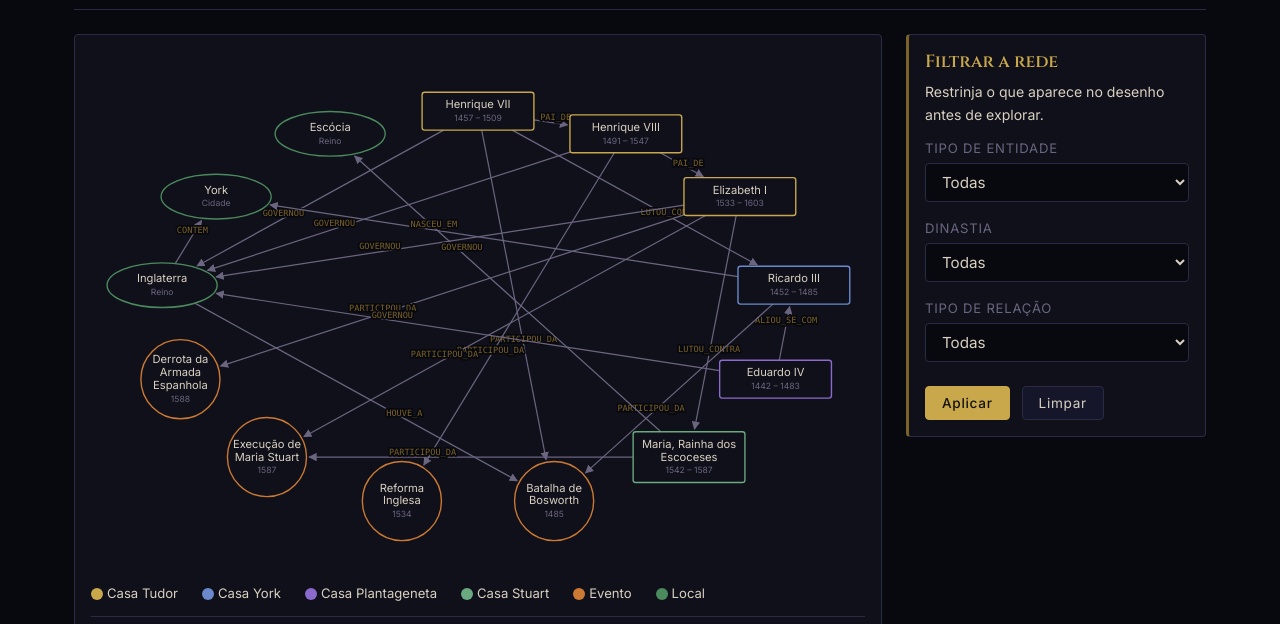
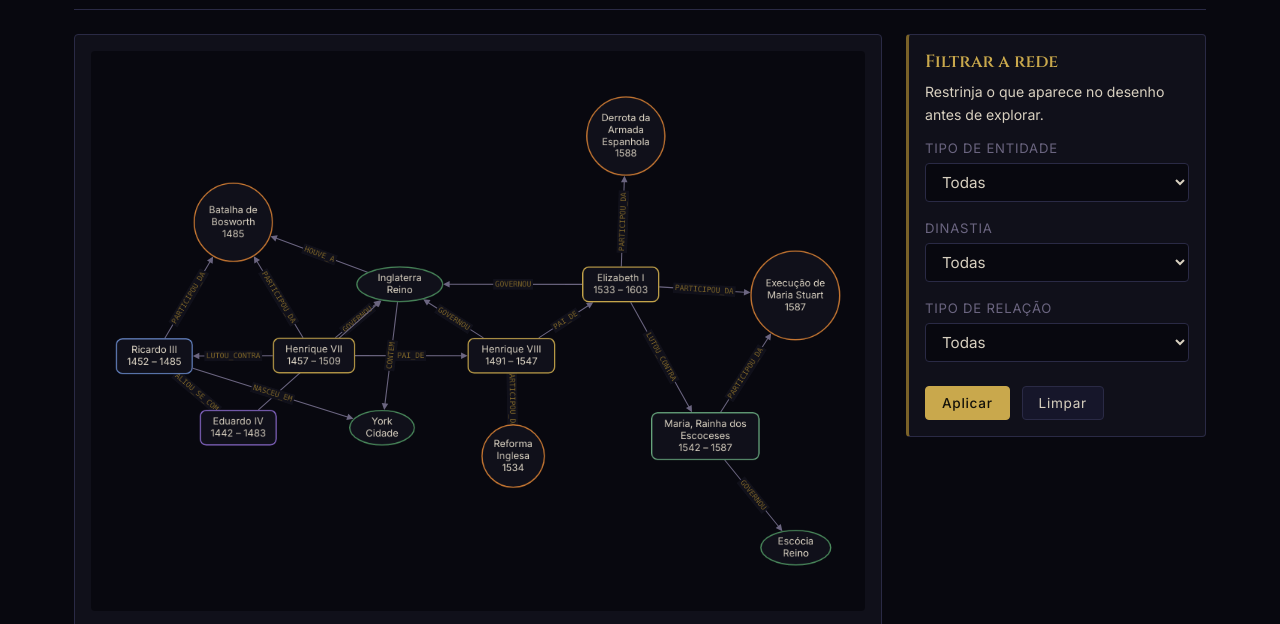
Before and after one commit to EnzoSimon-hub/historia-em-grafos, a plain HTML site: page web/grafo.html in a window 1280 px wide. Shown: the part 173-797 px from the top of the page. Drawn offline with Linux system fonts and the light colour scheme.

Commit message:
grafo: usa Cytoscape.js para o desenho e o layout
O layout em elipse calculado à mão deixava as arestas longas cruzando o
centro e os rótulos amontoados. O desenho passa para a biblioteca
Cytoscape.js (cópia local em assets/js/vendor/, MIT), com layout de forças
"cose" partindo da mesma elipse, para o resultado não mudar entre recargas.

- clique num nó destaca a vizinhança; arrastar e zoom vêm da biblioteca
- lista das relações em texto num <details>, no lugar do <desc> do SVG
- cores continuam vindo das variáveis do estilo.css
- trata acervo vazio, relação órfã e biblioteca ausente

Co-Authored-By: Claude Opus 5.5 <noreply@anthropic.com>

```diff
--- a/web/assets/css/estilo.css
+++ b/web/assets/css/estilo.css
@@ -889,42 +889,32 @@ dialog .conexoes {
   font-size: 0.88rem;
 }
 
-/* Grafo desenhado por grafo.js (posterior à Etapa 04). Fica no fim do
-   arquivo para não deslocar as linhas citadas em docs/etapa-03.md e
-   docs/etapa-04.md. A cor da borda de cada personagem segue o padrão da
-   .etiqueta: o atributo data-dinastia escolhe a variável; dinastia sem cor
-   própria fica com a borda neutra de .no. */
+
+/* Grafo desenhado por grafo.js com a biblioteca Cytoscape.js (posterior à
+   Etapa 04). Fica no fim do arquivo para não deslocar as linhas citadas em
+   docs/etapa-03.md e docs/etapa-04.md. As cores de nós e arestas são lidas
+   destas variáveis pelo próprio grafo.js. */
 :root {
   --evento: #cc7a33;
   --local:  #4a8a5c;
 }
 
-.aresta { stroke: var(--text-dim); stroke-width: 1.4; }
-
-.seta-ponta { fill: var(--text-dim); }
-
-.rotulo {
-  font-family: ui-monospace, Consolas, monospace;
-  font-size: 10px;
-  fill: var(--gold-dim);
-  text-anchor: middle;
-  paint-order: stroke;
-  stroke: var(--bg);
-  stroke-width: 4px;
-  stroke-linejoin: round;
+/* A biblioteca precisa de uma área com altura definida para desenhar. */
+.grafo {
+  height: 560px;
+  background: var(--bg);
+  border-radius: var(--raio);
 }
 
-.no { fill: var(--surface); stroke: var(--text-dim); stroke-width: 1.6; }
+.grafo-aviso {
+  padding: var(--e-6) var(--e-4);
+  color: var(--text-dim);
+  text-align: center;
+}
 
-.no-personagem[data-dinastia="Casa Tudor"]        { stroke: var(--tudor); }
-.no-personagem[data-dinastia="Casa York"]         { stroke: var(--york); }
-.no-personagem[data-dinastia="Casa Plantageneta"] { stroke: var(--plantageneta); }
-.no-personagem[data-dinastia="Casa Stuart"]       { stroke: var(--stuart); }
-.no-evento { stroke: var(--evento); }
-.no-local  { stroke: var(--local); }
-
-.nome  { font-family: var(--fonte-texto); font-size: 13px; fill: var(--text); text-anchor: middle; }
-.miudo { font-family: var(--fonte-texto); font-size: 10px; fill: var(--text-dim); text-anchor: middle; }
+.grafo-texto { margin-top: var(--e-4); font-size: 0.88rem; }
+.grafo-texto summary { cursor: pointer; color: var(--gold); }
+.grafo-texto .conexoes { margin-top: var(--e-2); }
 
 /* Legenda: as mesmas variáveis dos nós, no lugar de cores escritas no HTML. */
 .amostra                                    { background: var(--text-dim); }
@@ -934,3 +924,7 @@ dialog .conexoes {
 .amostra[data-dinastia="Casa Stuart"]       { background: var(--stuart); }
 .amostra-evento                             { background: var(--evento); }
 .amostra-local                              { background: var(--local); }
+
+@media (max-width: 560px) {
+  .grafo { height: 440px; }
+}
--- a/web/assets/js/grafo.js
+++ b/web/assets/js/grafo.js
@@ -1,62 +1,59 @@
 /* ==========================================================================
    História em Grafos — grafo.js
    --------------------------------------------------------------------------
-   Desenha a rede do acervo a partir dos dados de acervo.js, no lugar da
-   ilustração escrita à mão nas Etapas 02 e 03. O grafo passa a mostrar as
-   mesmas entidades e relações que a listagem e o painel.
+   Desenha a rede do acervo a partir dos dados de acervo.js, usando a
+   biblioteca Cytoscape.js (cópia local em assets/js/vendor/, para continuar
+   abrindo com duplo clique e sem internet).
 
-   Layout: os nós ficam distribuídos numa elipse, em ângulos iguais e
-   agrupados por tipo (personagens, eventos, locais):
-     x = centroX + RAIO_X · cos(ângulo)      y = centroY + RAIO_Y · sen(ângulo)
+   Este arquivo só traduz o acervo para o formato da biblioteca e decide a
+   aparência. Desenho, zoom, arraste e layout ficam com o Cytoscape.
 
-   Fluxo:  Acervo.carregar()  →  montarNo()  →  posicionar()
-           →  desenharArestas()  →  desenharNos()  →  descrever()
+   Layout: os nós partem de uma elipse, agrupados por tipo, e o algoritmo de
+   forças "cose" refina as posições — nós se repelem, arestas puxam como
+   molas. Partir sempre da mesma elipse faz o desenho sair igual a cada
+   abertura da página, em vez de mudar a cada recarga.
+
+   Fluxo:  Acervo.carregar()  →  montarElementos()  →  cytoscape({ ... })
+           →  destacar vizinhança ao clicar  →  listarEmTexto()
    ========================================================================== */
 
 (function () {
   'use strict';
 
-  /* Elementos SVG precisam ser criados no namespace do SVG: com o
-     createElement comum, o navegador cria a tag mas não a desenha. */
-  const SVG_NS = 'http://www.w3.org/2000/svg';
+  const area  = document.getElementById('grafo');
+  const lista = document.getElementById('grafo-lista');
 
-  /* Área de desenho: os mesmos valores do viewBox do <svg> em grafo.html. */
-  const LARGURA = 900;
-  const ALTURA = 600;
-
-  /* Raios da elipse. Ela é mais larga que alta porque os retângulos dos
-     personagens também são: num círculo, os do topo se encostariam. */
-  const RAIO_X = 370;
-  const RAIO_Y = 230;
-
-  const ALTURA_DA_LINHA = 15;
-
-  /* Espaço entre a ponta da seta e a borda do nó de destino. */
-  const FOLGA_SETA = 3;
-
-  /* Onde o rótulo fica ao longo da aresta (0 = origem, 1 = destino). No meio
-     (0.5), as arestas longas cruzam o centro da elipse e os rótulos se
-     amontoam lá; mais perto do destino, eles se espalham em volta. */
-  const POSICAO_DO_ROTULO = 0.65;
-
-  const camadaArestas = document.getElementById('grafo-arestas');
-  const camadaNos     = document.getElementById('grafo-nos');
-  const descricao     = document.getElementById('svg-desc');
-
-  /* ── Utilitários ─────────────────────────────────────────────────────── */
-
-  function criarSvg(tag, atributos, texto) {
-    const elemento = document.createElementNS(SVG_NS, tag);
-    Object.entries(atributos || {}).forEach(function (par) {
-      elemento.setAttribute(par[0], par[1]);
-    });
-    if (texto !== undefined) elemento.textContent = texto;
-    return elemento;
+  /* As cores vêm das variáveis do estilo.css: o Cytoscape desenha em
+     <canvas> e não enxerga o CSS, mas assim a fonte única continua sendo
+     a folha de estilo. */
+  const css = getComputedStyle(document.documentElement);
+  function cor(variavel) {
+    return css.getPropertyValue(variavel).trim();
   }
 
-  /* Uma casa decimal basta para o desenho e deixa o SVG gerado legível. */
-  function arredondar(numero) {
-    return Math.round(numero * 10) / 10;
+  const COR_DA_DINASTIA = {
+    'Casa Tudor':        cor('--tudor'),
+    'Casa York':         cor('--york'),
+    'Casa Plantageneta': cor('--plantageneta'),
+    'Casa Stuart':       cor('--stuart')
+  };
+
+  /* ── Situações em que não há o que desenhar ──────────────────────────── */
+
+  function mostrarAviso(mensagem) {
+    const aviso = document.createElement('p');
+    aviso.className = 'grafo-aviso';
+    aviso.textContent = mensagem;
+    area.replaceChildren(aviso);
+  }
+
+  /* ── Dados → elementos do Cytoscape ──────────────────────────────────── */
+
+  /* Posição inicial: elipse com os tipos agrupados (a ordem do array é
+     personagens, eventos, locais). O "cose" parte daqui. */
+  function posicaoInicial(i, total) {
+    const angulo = -Math.PI / 2 + i * (2 * Math.PI / total);
+    return { x: 400 * Math.cos(angulo), y: 260 * Math.sin(angulo) };
   }
 
   /* Quebra um nome em linhas de até `limite` caracteres, sem cortar palavras:
@@ -73,198 +70,208 @@
     }, []);
   }
 
-  /* ── Nós ─────────────────────────────────────────────────────────────── */
+  /* Tamanho aproximado do texto: a forma do nó é calculada aqui para caber
+     o rótulo, já que a biblioteca não mede o texto sozinha. */
+  const LARGURA_DO_CARACTERE = 7;
+  const ALTURA_DA_LINHA = 16;
 
-  /* Cada entidade vira um nó com forma, tamanho e textos já decididos.
-     meiaLargura e meiaAltura medem a forma a partir do centro: no
-     retângulo, metade dos lados; no círculo e na elipse, os raios. */
-  function montarNo(entidade) {
+  function montarNo(entidade, i, total) {
+    let linhas;
+    let corDaBorda;
     if (entidade.tipo === 'Personagem') {
-      const linhas = quebrarLinhas(entidade.nome, 18);
-      return {
-        entidade: entidade,
-        forma: 'rect',
-        linhas: linhas,
-        detalhe: Acervo.formatarPeriodo(entidade),
-        meiaLargura: 65,
-        meiaAltura: ((linhas.length + 1) * ALTURA_DA_LINHA + 14) / 2
-      };
+      linhas = quebrarLinhas(entidade.nome, 18).concat(Acervo.formatarPeriodo(entidade));
+      corDaBorda = COR_DA_DINASTIA[entidade.dinastia] || cor('--text-dim');
+    } else if (entidade.tipo === 'Evento') {
+      linhas = quebrarLinhas(entidade.nome, 12).concat(entidade.data.slice(0, 4));
+      corDaBorda = cor('--evento');
+    } else {
+      linhas = quebrarLinhas(entidade.nome, 14).concat(entidade.tipoLocal);
+      corDaBorda = cor('--local');
     }
+
+    const maisLonga = Math.max.apply(null, linhas.map(function (l) { return l.length; }));
+    let largura = maisLonga * LARGURA_DO_CARACTERE + 24;
+    let altura = linhas.length * ALTURA_DA_LINHA + 14;
     if (entidade.tipo === 'Evento') {
-      return {
-        entidade: entidade,
-        forma: 'circle',
-        linhas: quebrarLinhas(entidade.nome, 12),
-        detalhe: entidade.data.slice(0, 4),
-        meiaLargura: 46,
-        meiaAltura: 46
-      };
+      largura = altura = Math.max(largura, altura) + 10;   // círculo: diâmetro único
+    } else if (entidade.tipo === 'Local') {
+      largura += 20;                                       // a elipse perde espaço nas pontas
     }
+
     return {
-      entidade: entidade,
-      forma: 'ellipse',
-      linhas: quebrarLinhas(entidade.nome, 14),
-      detalhe: entidade.tipoLocal,
-      meiaLargura: 64,
-      meiaAltura: 26
+      group: 'nodes',
+      data: {
+        id: entidade.id,
+        rotulo: linhas.join('\n'),
+        cor: corDaBorda,
+        tipo: entidade.tipo,
+        largura: largura,
+        altura: altura
+      },
+      position: posicaoInicial(i, total)
     };
   }
 
-  /* Distribui os nós na elipse em ângulos iguais, começando no topo (-90°)
-     e seguindo no sentido horário. A ordem do array — personagens, eventos,
-     locais — mantém os tipos agrupados. */
-  function posicionar(nos) {
-    const passo = (2 * Math.PI) / nos.length;
-    nos.forEach(function (no, i) {
-      const angulo = -Math.PI / 2 + i * passo;
-      no.x = LARGURA / 2 + RAIO_X * Math.cos(angulo);
-      no.y = ALTURA / 2 + RAIO_Y * Math.sin(angulo);
-    });
-  }
+  function montarElementos(acervo) {
+    const entidades = Acervo.todasAsEntidades(acervo);
+    const existe = {};
+    entidades.forEach(function (e) { existe[e.id] = true; });
 
-  function criarForma(no) {
-    const atributos = { 'class': 'no no-' + no.entidade.tipo.toLowerCase() };
-    if (no.entidade.tipo === 'Personagem') atributos['data-dinastia'] = no.entidade.dinastia;
-
-    if (no.forma === 'rect') {
-      atributos.x = arredondar(no.x - no.meiaLargura);
-      atributos.y = arredondar(no.y - no.meiaAltura);
-      atributos.width = no.meiaLargura * 2;
-      atributos.height = no.meiaAltura * 2;
-      atributos.rx = 3;
-    } else if (no.forma === 'circle') {
-      atributos.cx = arredondar(no.x);
-      atributos.cy = arredondar(no.y);
-      atributos.r = no.meiaLargura;
-    } else {
-      atributos.cx = arredondar(no.x);
-      atributos.cy = arredondar(no.y);
-      atributos.rx = no.meiaLargura;
-      atributos.ry = no.meiaAltura;
-    }
-    return criarSvg(no.forma, atributos);
-  }
-
-  /* Nome (uma ou mais linhas) e detalhe, centralizados verticalmente no nó. */
-  function criarTextos(no) {
-    const total = no.linhas.length + (no.detalhe ? 1 : 0);
-    const primeiraLinha = no.y - ((total - 1) * ALTURA_DA_LINHA) / 2 + 4;
-
-    const textos = no.linhas.map(function (linha, i) {
-      return criarSvg('text', {
-        'class': 'nome',
-        x: arredondar(no.x),
-        y: arredondar(primeiraLinha + i * ALTURA_DA_LINHA)
-      }, linha);
-    });
-    if (no.detalhe) {
-      textos.push(criarSvg('text', {
-        'class': 'miudo',
-        x: arredondar(no.x),
-        y: arredondar(primeiraLinha + no.linhas.length * ALTURA_DA_LINHA)
-      }, no.detalhe));
-    }
-    return textos;
-  }
-
-  function desenharNos(nos) {
-    nos.forEach(function (no) {
-      const grupo = criarSvg('g');
-      grupo.append.apply(grupo, [criarForma(no)].concat(criarTextos(no)));
-      camadaNos.appendChild(grupo);
-    });
-  }
-
-  /* ── Arestas ─────────────────────────────────────────────────────────── */
-
-  /* Ponto da borda do nó na direção (dx, dy), um vetor de tamanho 1. Sem
-     isto, a linha iria até o centro e a ponta da seta ficaria escondida
-     atrás do nó. */
-  function bordaNaDirecao(no, dx, dy) {
-    const a = no.meiaLargura;
-    const b = no.meiaAltura;
-    const distancia = no.forma === 'rect'
-      ? Math.min(a / Math.abs(dx), b / Math.abs(dy))
-      : 1 / Math.sqrt((dx / a) * (dx / a) + (dy / b) * (dy / b));
-    return { x: no.x + dx * distancia, y: no.y + dy * distancia };
-  }
-
-  /* Devolve as relações efetivamente desenhadas. */
-  function desenharArestas(relacoes, porId) {
     /* Situação inválida tratada: uma relação que aponta para uma entidade
        inexistente (dado antigo ou editado à mão) é ignorada, em vez de
        interromper o desenho inteiro. */
-    const validas = relacoes.filter(function (r) {
-      return porId[r.origem] && porId[r.destino] && r.origem !== r.destino;
+    const relacoes = acervo.relacoes.filter(function (r) {
+      return existe[r.origem] && existe[r.destino];
     });
-    if (validas.length < relacoes.length) {
-      console.warn('[grafo] ' + (relacoes.length - validas.length) + ' relação(ões) apontam para entidades inexistentes e foram ignoradas.');
+    if (relacoes.length < acervo.relacoes.length) {
+      console.warn('[grafo] ' + (acervo.relacoes.length - relacoes.length) +
+                   ' relação(ões) apontam para entidades inexistentes e foram ignoradas.');
     }
 
-    validas.forEach(function (relacao) {
-      const origem = porId[relacao.origem];
-      const destino = porId[relacao.destino];
-
-      const comprimento = Math.hypot(destino.x - origem.x, destino.y - origem.y);
-      const dx = (destino.x - origem.x) / comprimento;
-      const dy = (destino.y - origem.y) / comprimento;
-
-      const inicio = bordaNaDirecao(origem, dx, dy);
-      const chegada = bordaNaDirecao(destino, -dx, -dy);
-      const fim = { x: chegada.x - dx * FOLGA_SETA, y: chegada.y - dy * FOLGA_SETA };
-
-      /* marker-end vai como atributo, e não no CSS: em folha de estilo
-         externa, url(#seta) seria procurado dentro do arquivo .css. */
-      camadaArestas.append(
-        criarSvg('line', {
-          'class': 'aresta',
-          x1: arredondar(inicio.x), y1: arredondar(inicio.y),
-          x2: arredondar(fim.x),    y2: arredondar(fim.y),
-          'marker-end': 'url(#seta)'
-        }),
-        criarSvg('text', {
-          'class': 'rotulo',
-          x: arredondar(inicio.x + (fim.x - inicio.x) * POSICAO_DO_ROTULO),
-          y: arredondar(inicio.y + (fim.y - inicio.y) * POSICAO_DO_ROTULO - 3)
-        }, relacao.tipo)
-      );
+    const nos = entidades.map(function (entidade, i) {
+      return montarNo(entidade, i, entidades.length);
     });
-    return validas;
+    const arestas = relacoes.map(function (r, i) {
+      return { group: 'edges', data: { id: 'R' + i, source: r.origem, target: r.destino, tipo: r.tipo } };
+    });
+    return { nos: nos, arestas: arestas, relacoes: relacoes };
   }
 
-  /* ── Descrição em texto ──────────────────────────────────────────────── */
+  /* ── Aparência ───────────────────────────────────────────────────────── */
 
-  /* O <desc> é o que o leitor de tela lê no lugar do desenho: passa a
-     descrever a rede real, relação por relação. */
-  function descrever(nos, relacoes, porId) {
-    const frases = relacoes.map(function (r) {
-      return porId[r.origem].entidade.nome + ' ' + r.tipo + ' ' + porId[r.destino].entidade.nome;
-    });
-    descricao.textContent =
-      Acervo.plural(nos.length, 'entidade', 'entidades') + ' e ' +
-      Acervo.plural(relacoes.length, 'relação', 'relações') + '. ' +
-      frases.join('; ') + '.';
+  function estilos() {
+    return [
+      {
+        selector: 'node',
+        style: {
+          'label': 'data(rotulo)',
+          'text-wrap': 'wrap',
+          'text-valign': 'center',
+          'text-halign': 'center',
+          'font-family': 'Inter, sans-serif',
+          'font-size': '13px',
+          'line-height': 1.2,
+          'color': cor('--text'),
+          'background-color': cor('--surface'),
+          'border-width': 1.6,
+          'border-color': 'data(cor)',
+          'width': 'data(largura)',
+          'height': 'data(altura)'
+        }
+      },
+      { selector: 'node[tipo = "Personagem"]', style: { 'shape': 'round-rectangle' } },
+      { selector: 'node[tipo = "Evento"], node[tipo = "Local"]', style: { 'shape': 'ellipse' } },
+      {
+        selector: 'edge',
+        style: {
+          'width': 1.4,
+          'line-color': cor('--text-dim'),
+          'target-arrow-color': cor('--text-dim'),
+          'target-arrow-shape': 'triangle',
+          'curve-style': 'bezier',
+          'label': 'data(tipo)',
+          'font-family': 'Consolas, monospace',
+          'font-size': '10px',
+          'color': cor('--gold-dim'),
+          'text-rotation': 'autorotate',
+          'text-background-color': cor('--surface'),
+          'text-background-opacity': 1,
+          'text-background-padding': '2px'
+        }
+      },
+      /* Destaque ao clicar: o nó escolhido e os vizinhos ficam acesos,
+         o resto do grafo apaga. */
+      { selector: '.apagado', style: { 'opacity': 0.12 } },
+      { selector: 'node.escolhido', style: { 'border-width': 3 } },
+      { selector: 'edge.aceso', style: { 'line-color': cor('--gold'), 'target-arrow-color': cor('--gold'), 'color': cor('--gold'), 'width': 2 } }
+    ];
+  }
+
+  /* ── Interação ───────────────────────────────────────────────────────── */
+
+  function destacarVizinhanca(cy, no) {
+    limparDestaque(cy);
+    cy.elements().addClass('apagado');
+    no.closedNeighborhood().removeClass('apagado');
+    no.connectedEdges().addClass('aceso');
+    no.addClass('escolhido');
+  }
+
+  function limparDestaque(cy) {
+    cy.elements().removeClass('apagado aceso escolhido');
+  }
+
+  /* ── Alternativa em texto ────────────────────────────────────────────── */
+
+  /* O <canvas> é só uma imagem para o leitor de tela. A mesma rede, em
+     forma de lista, fica no <details> abaixo do desenho. */
+  function listarEmTexto(acervo, relacoes) {
+    const nomes = {};
+    Acervo.todasAsEntidades(acervo).forEach(function (e) { nomes[e.id] = e.nome; });
+    lista.replaceChildren.apply(lista, relacoes.map(function (r) {
+      const tipo = document.createElement('span');
+      tipo.className = 'tipo-relacao';
+      tipo.textContent = r.tipo;
+      const item = document.createElement('li');
+      item.append(nomes[r.origem], tipo, '→ ' + nomes[r.destino]);
+      return item;
+    }));
   }
 
   /* ── Montagem ────────────────────────────────────────────────────────── */
 
   const acervo = Acervo.carregar();
-  const nos = Acervo.todasAsEntidades(acervo).map(montarNo);
+  const elementos = montarElementos(acervo);
+  listarEmTexto(acervo, elementos.relacoes);
 
-  /* Situação inválida tratada: acervo vazio (tudo removido no painel). */
-  if (nos.length === 0) {
-    camadaNos.appendChild(criarSvg('text', {
-      'class': 'nome', x: LARGURA / 2, y: ALTURA / 2
-    }, 'O acervo está vazio. Restaure o acervo de exemplo no Painel do Curador.'));
-    descricao.textContent = 'O acervo está vazio.';
+  /* Situação inválida tratada: a biblioteca não carregou (arquivo da pasta
+     vendor/ ausente ou bloqueado). A lista em texto continua disponível. */
+  if (typeof cytoscape !== 'function') {
+    mostrarAviso('Não foi possível carregar a biblioteca de desenho do grafo. As relações continuam listadas abaixo.');
     return;
   }
 
-  const porId = {};
-  nos.forEach(function (no) { porId[no.entidade.id] = no; });
+  /* Situação inválida tratada: acervo vazio (tudo removido no painel). */
+  if (elementos.nos.length === 0) {
+    mostrarAviso('O acervo está vazio. Restaure o acervo de exemplo no Painel do Curador.');
+    return;
+  }
 
-  posicionar(nos);
-  const desenhadas = desenharArestas(acervo.relacoes, porId);
-  desenharNos(nos);
-  descrever(nos, desenhadas, porId);
+  const cy = cytoscape({
+    container: area,
+    elements: elementos.nos.concat(elementos.arestas),
+    style: estilos(),
+    layout: { name: 'preset' },   // começa nas posições da elipse
+    minZoom: 0.3,
+    maxZoom: 2.5,
+    boxSelectionEnabled: false
+  });
+
+  cy.layout({
+    name: 'cose',
+    randomize: false,      // parte da elipse: o resultado não muda entre recargas
+    animate: false,
+    fit: false,
+    nodeRepulsion: 12000,
+    idealEdgeLength: 110,
+    nodeOverlap: 20,
+    gravity: 0.3,
+    numIter: 2000
+  }).run();
+
+  /* A área de desenho é larga. Se as forças deixaram o grafo mais alto que
+     largo, gira as posições em 90° (troca x por y) para aproveitar a
+     largura; senão, o enquadramento reduziria o zoom e os textos sumiriam. */
+  const caixa = cy.nodes().boundingBox();
+  if (caixa.h > caixa.w) {
+    cy.nodes().positions(function (no) {
+      return { x: no.position('y'), y: -no.position('x') };
+    });
+  }
+  cy.fit(undefined, 24);
+
+  cy.on('tap', 'node', function (evento) { destacarVizinhanca(cy, evento.target); });
+  cy.on('tap', function (evento) {
+    if (evento.target === cy) limparDestaque(cy);   // clique no fundo desfaz o destaque
+  });
 })();
--- a/web/grafo.html
+++ b/web/grafo.html
@@ -39,24 +39,11 @@
         <h3 id="titulo-rede" hidden>Rede de entidades</h3>
 
         <figure>
-          <div class="rolagem-figura">
-          <svg viewBox="0 0 900 600" role="img" aria-labelledby="svg-titulo svg-desc">
-            <title id="svg-titulo">Rede de conexões do acervo</title>
-            <desc id="svg-desc">Rede de entidades e relações do acervo.</desc>
-
-            <defs>
-              <marker id="seta" viewBox="0 0 10 10" refX="9" refY="5"
-                      markerWidth="7" markerHeight="7" orient="auto-start-reverse">
-                <path class="seta-ponta" d="M 0 0 L 10 5 L 0 10 z"/>
-              </marker>
-            </defs>
-
-            <!-- Preenchidos por assets/js/grafo.js a partir dos dados do acervo.
-                 As arestas vêm antes para que os nós sejam desenhados por cima. -->
-            <g id="grafo-arestas"></g>
-            <g id="grafo-nos"></g>
-          </svg>
-          </div>
+          <!-- Preenchido por assets/js/grafo.js com a biblioteca Cytoscape.js,
+               que desenha em <canvas>. A mesma rede, em texto, está no
+               <details> abaixo. -->
+          <div class="grafo" id="grafo" role="img"
+               aria-label="Rede de conexões do acervo. A lista das relações em texto vem logo abaixo do desenho."></div>
 
           <noscript>
             <p class="status status-aviso">
@@ -74,11 +61,17 @@
             <li><span class="amostra amostra-local"></span> Local</li>
           </ul>
 
+          <details class="grafo-texto">
+            <summary>Ver as relações em lista</summary>
+            <ul class="conexoes" id="grafo-lista"></ul>
+          </details>
+
           <figcaption>
             O acervo inteiro, desenhado a partir dos mesmos dados da listagem e do painel.
             Personagens são retângulos coloridos pela dinastia, eventos são círculos e locais
-            são elipses, distribuídos numa elipse e agrupados por tipo. As setas indicam a
-            direção da relação e o rótulo indica o seu tipo.
+            são elipses; as setas indicam a direção da relação e o rótulo indica o seu tipo.
+            <strong>Clique num nó</strong> para destacar as conexões dele, arraste para
+            mover e use a roda do mouse (ou o gesto de pinça) para aproximar.
           </figcaption>
         </figure>
       </section>
@@ -140,6 +133,7 @@
     </div>
   </footer>
 
+  <script src="assets/js/vendor/cytoscape.min.js"></script>
   <script src="assets/js/acervo.js"></script>
   <script src="assets/js/grafo.js"></script>
 
```
Also changed, not shown: web/assets/js/vendor/cytoscape.min.js (added), 1 other file.
